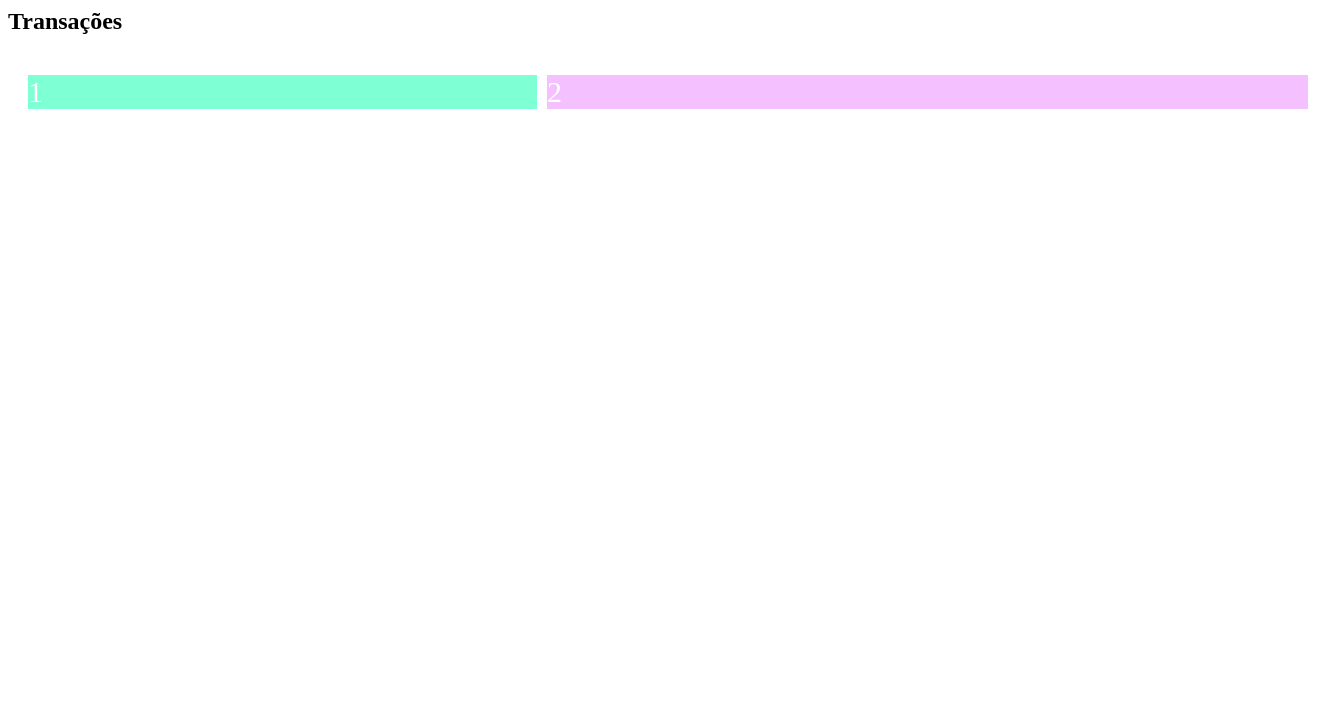
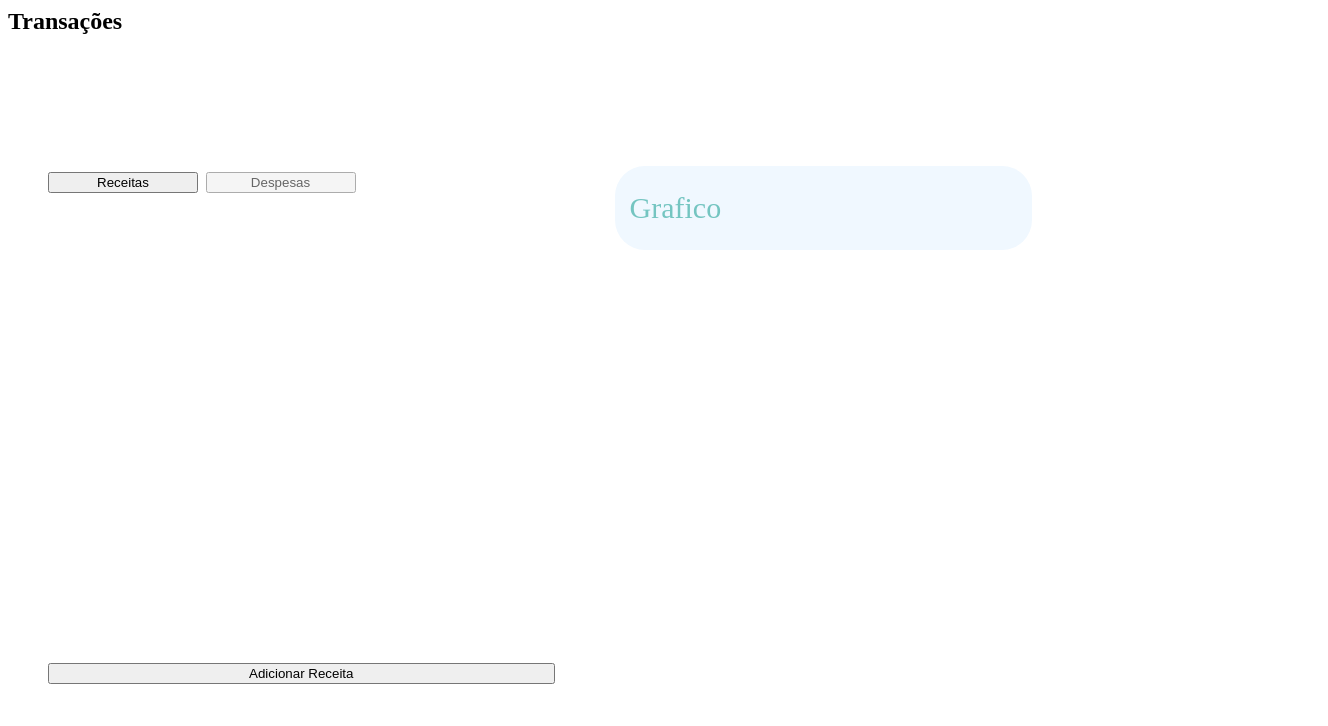
Before and after one commit to DanielaAlmeiida/fintech, a plain HTML site: page paginas/transacoes.html in a window 1280 px wide. Shown: the whole page, 1328 px wide, since content can reach past the window. Drawn offline with Linux system fonts and the light colour scheme.

Commit message:
Feito a página de transações e active na sidebarNav

```diff
--- /dev/null
+++ b/css/mediaQueryTransacoes.css
@@ -0,0 +1,17 @@
+@media screen and (max-width: 1030px) {
+    .item1 {
+        grid-column: 1;
+        grid-row: 1;
+      }
+
+    .item2 {
+        grid-column: 1;
+        grid-row: 2;
+    }
+
+    .item3 {
+        grid-column: 1;
+        grid-row: 3;
+    }
+
+}
--- a/css/transacoes.css
+++ b/css/transacoes.css
@@ -1,22 +1,97 @@
 .grid-container {
     display: grid;
     grid-template-areas: area area area;
-    background-color: rgb(255, 255, 255);
     padding: 20px;
     font-size: 30px;
     color: white;
-    width: 100vw;
-    gap: 10px;
+    width: 80vw;
+    height: 80%;
+    gap: 20px;
 }
 
-.grid-item1 {
-    grid-column: 1 / span 2;
+.grid-item {
+    padding: 20px;
+}
+
+.item1 {
+    grid-column: 1;
     grid-row: 1;
-    background-color: aquamarine;
   }
 
-.grid-item2 {
-    grid-column: 3 / span 3;
-    grid-row: 1;
-    background-color: rgb(244, 192, 255);
+.item2 {
+    grid-column: 1;
+    grid-row: 2 / span 5;
 }
+
+.item3 {
+    grid-column: 2;
+    grid-row: 1 / span 6;
+}
+
+
+.transacoes .btn {
+    width: 150px;
+}
+
+.opaco {
+    opacity: 0.6;
+}
+
+
+h3 {
+    font-size: 1.4rem;
+}
+
+h4 {
+    font-size: 1.05rem;
+}
+
+.transacao, p {
+    font-size: 0.9rem;
+}
+
+small {
+    color: var(--cinzaParagrafo);
+}
+
+.i, .iMes {
+    color: var(--pretoTitulo);
+}
+
+.i {
+    background-color: var(--brancoFundo);
+    padding: 15px 20px 15px 20px;
+    border-radius: 8px;
+    font-size: 18px;
+}
+
+.iMes {
+    font-size: 1.2rem;
+}
+
+.mes {
+    font-size: 1.1rem;
+}
+
+.btnAdicionar {
+    width: 100%;
+}
+
+.transacao {
+    display: flex;
+    justify-content: space-between;
+    padding: 15px;
+}
+
+.transacaoItem {
+    display: flex;
+    gap: 15px;
+}
+
+
+.grafico {
+    color: rgb(116, 197, 193);
+    background-color: aliceblue;
+    border-radius: 30px;
+    padding: 25px 15px 25px 15px;
+}
--- a/paginas/transacoes.html
+++ b/paginas/transacoes.html
@@ -1,12 +1,105 @@
 <link rel="stylesheet" href="../css/transacoes.css">
+<link rel="stylesheet" href="../css/mediaQueryTransacoes.css">
 
 <h2 class="tituloDashboard">Transações</h2>
 
-<div class="grid-container">
-    <div class="grid-item1">
-        1
+<section class="grid-container">
+
+    <!-- Receitas/Despesas -->
+    <div class="grid-item item1 transacoes d-flex flex-column centralizarTexto justify-content-around">
+        <h4>Visualizar:</h4>
+        <div>
+            <button class="btn">Receitas</button>
+            <button class="btn opaco">Despesas</button>
+        </div>
     </div>
-    <div class="grid-item2">
-        2
+
+    <!-- Transações -->
+    <div class="grid-item item2 d-flex flex-column justify-content-between">
+
+        <section class="d-flex flex-column">
+            <div class="titulo d-flex justify-content-between">
+                <h3>Receitas</h3>
+                <div class="d-flex">
+                    <i class="iMes bi-caret-left"></i>
+                    <p class="mes">Mês</p>
+                    <i class="iMes bi-caret-right"></i>
+                </div>
+            </div>
+
+            <div class="transacao">
+                <div class="transacaoItem">
+                    <i class="i bi-briefcase-fill"></i>
+                    <div class="transacaoDescricao">
+                        <h5>Categoria</h5>
+                        <small>11 Jan 2023</small>
+                    </div>
+                </div>
+                <small class="receita">+ R$ 1300,00</small>
+            </div>
+
+            <div class="transacao">
+                <div class="transacaoItem">
+                    <i class="i bi-briefcase-fill"></i>
+                    <div class="transacaoDescricao">
+                        <h5>Categoria</h5>
+                        <small>12 Jan 2023</small>
+                    </div>
+                </div>
+                <small class="receita">+ R$ 1300,00</small>
+            </div>
+
+            <div class="transacao">
+                <div class="transacaoItem">
+                    <i class="i bi-briefcase-fill"></i>
+                    <div class="transacaoDescricao">
+                        <h5>Categoria</h5>
+                        <small>13 Jan 2023</small>
+                    </div>
+                </div>
+                <small class="receita">+ R$ 1300,00</small>
+            </div>
+        </section>
+
+        <button class="btn btnAdicionar">Adicionar Receita</button>
+
     </div>
-</div>
+
+    <!-- Gráfico Transação por categoria -->
+    <div class="grid-item item3">
+        <section>
+            <h3>Receitas por Categoria</h3>
+            <div class="d-flex justify-content-around p-3">
+                <div class="grafico">
+                    Grafico
+                </div>
+                <div>
+                    <div class="itemCategoria">
+                        <div class="quadradoCor"></div> <p>Categoria 1</p>
+
+                    </div>
+                    <div class="itemCategoria">
+                        <div class="quadradoCor"></div> <p>Categoria 2</p>
+                    </div>
+                </div>
+            </div>
+        </section>
+
+        <!-- 3 maiores Transaçoes -->
+        <section>
+            <h4>3 Maiores Receitas</h4>
+            <div class="transacao">
+                <div class="transacaoItem">
+                    <i class="i bi-briefcase-fill"></i>
+                    <div class="transacaoDescricao">
+                        <h5>Categoria</h5>
+                        <small>10 Jan 2023</small>
+                    </div>
+                </div>
+                <small class="receita">+ R$ 1300,00</small>
+            </div>
+        </section>
+
+    </div>
+
+</section>
```
Also changed, not shown: css/all.css (+0 -11 lines), css/dashboard.css (+17 -4 lines), css/mediaQueryDashboard.css (+14 -4 lines), css/mediaQueryIndexCadastro.css (+10 -1 lines), javascript/sidebarNav.js (added, +13 -0 lines), paginas/dashboard.html (+15 -11 lines).
